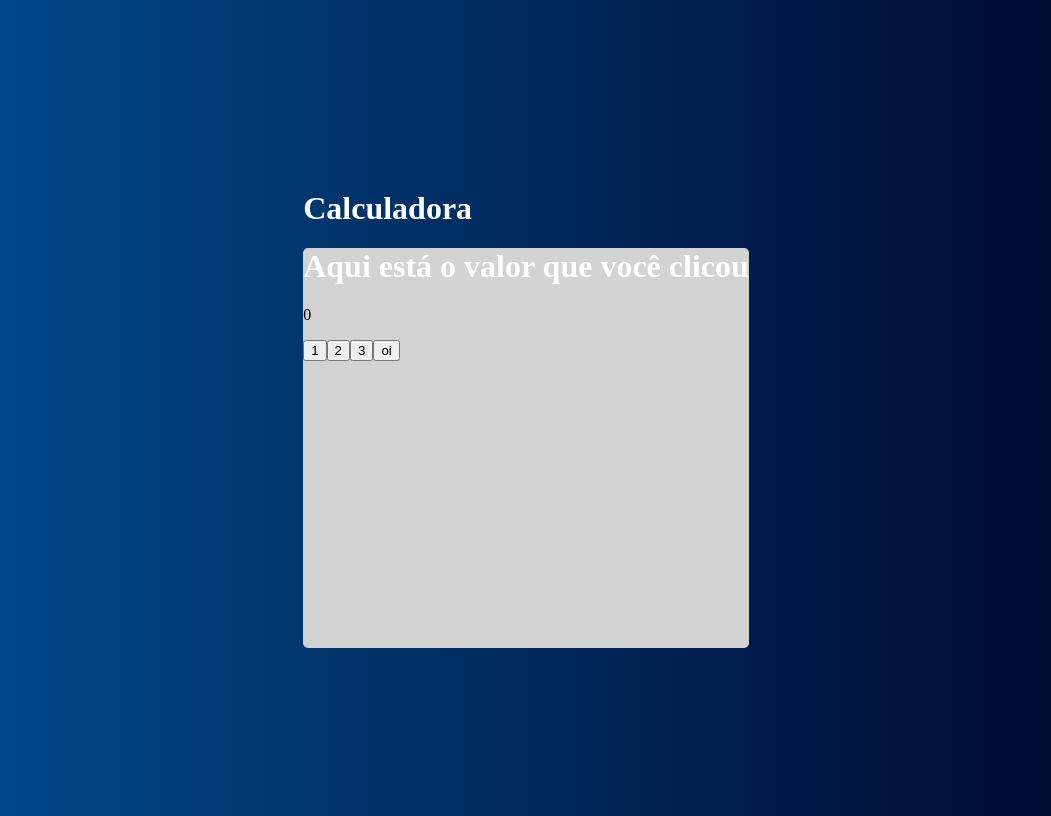
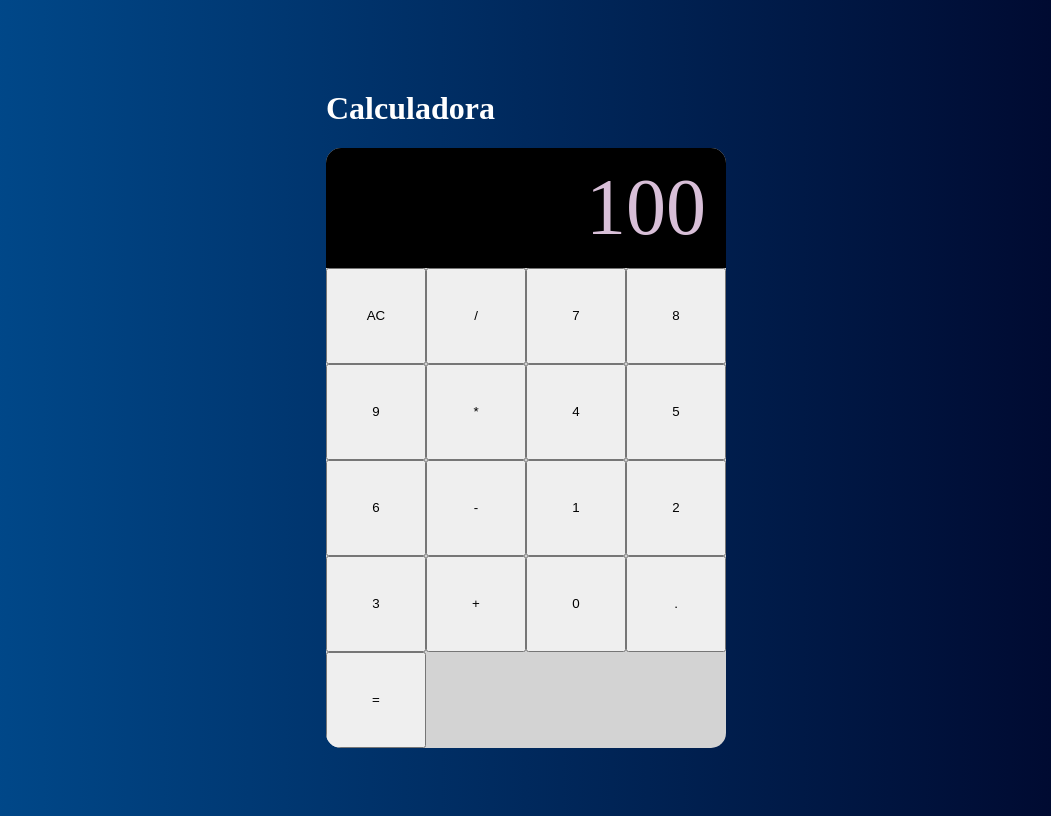
Before and after one commit to lucasokano/projeto-5, a React (Create React App) app: page / in a window 1280 px wide. Shown: the whole page, without its empty margins (114-1165 px from the left). Built offline with nearby package versions, Linux system fonts and the light colour scheme.

Commit message:
botões da calculadora adicionados

```diff
--- a/src/App.css
+++ b/src/App.css
@@ -1,3 +1,7 @@
+* {
+   box-sizing: border-box;
+}
+
 body{
     display: flex;
     height: 100vh;
--- a/src/components/Button/index.css
+++ b/src/components/Button/index.css
@@ -0,0 +1,4 @@
+.Button {
+    font-size: 60px;
+
+}
--- a/src/components/Calculadora/index.css
+++ b/src/components/Calculadora/index.css
@@ -1,6 +1,17 @@
 .calculadora{
-    height: 400px;
+    overflow: hidden;
+    font-size: 80px;
+    height: 600px;
+    width: 400px;
     border-color: black;
-    border-radius: 5px;
+    border-radius: 15px;
     background-color: lightgray;
+
+    display: grid;
+    grid-template-columns: repeat(4, 25%);
+    grid-template-rows: 1fr repeat(5, 16%);
+
+
+
+
 }
--- a/src/components/Calculadora/index.js
+++ b/src/components/Calculadora/index.js
@@ -1,5 +1,6 @@
 import { useState } from 'react';
 import Button from '../Button';
+import Display from '../Display';
 import './index.css';
 
 function Calculadora() {
@@ -7,12 +8,24 @@ function Calculadora() {
 
   return (
     <div className="calculadora">
-        <h1>Aqui está o valor que você clicou</h1>
-        <p>{count}</p>
-        <button onClick={()=>{setcount(1)}}>1</button>
-        <button onClick={()=>{setcount(2)}}>2</button>
-        <button onClick={()=>{setcount(3)}}>3</button>
-        <Button label="oi" />
+        <Display value={100}/>
+        <Button label="AC"/>
+        <Button label="/" />
+        <Button label="7" />
+        <Button label="8" />
+        <Button label="9" />
+        <Button label="*" />
+        <Button label="4" />
+        <Button label="5" />
+        <Button label="6" />
+        <Button label="-" />
+        <Button label="1" />
+        <Button label="2" />
+        <Button label="3" />
+        <Button label="+" />
+        <Button label="0" />
+        <Button label="." />
+        <Button label="=" />
     </div>
   );
 }
--- /dev/null
+++ b/src/components/Display/index.css
@@ -0,0 +1,11 @@
+.display {
+    grid-column: span 4;
+    color: thistle;
+    background-color: #000;
+
+    display: flex;
+    justify-content: flex-end;
+    align-items: center;
+    padding-right:  20px;
+
+}
--- /dev/null
+++ b/src/components/Display/index.js
@@ -0,0 +1,15 @@
+import React from 'react'
+import './index.css'
+
+const Display = props =>{
+
+
+    return(
+        <div className="display">{props.value}</div>
+
+    )
+
+
+}
+
+export default Display
```
